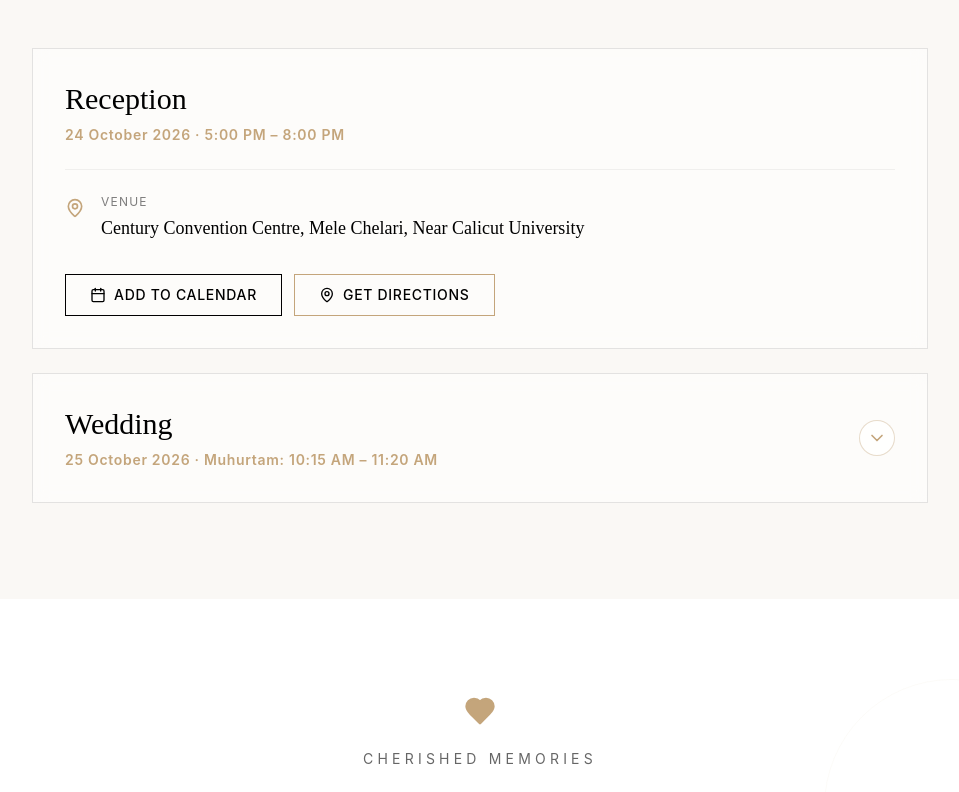
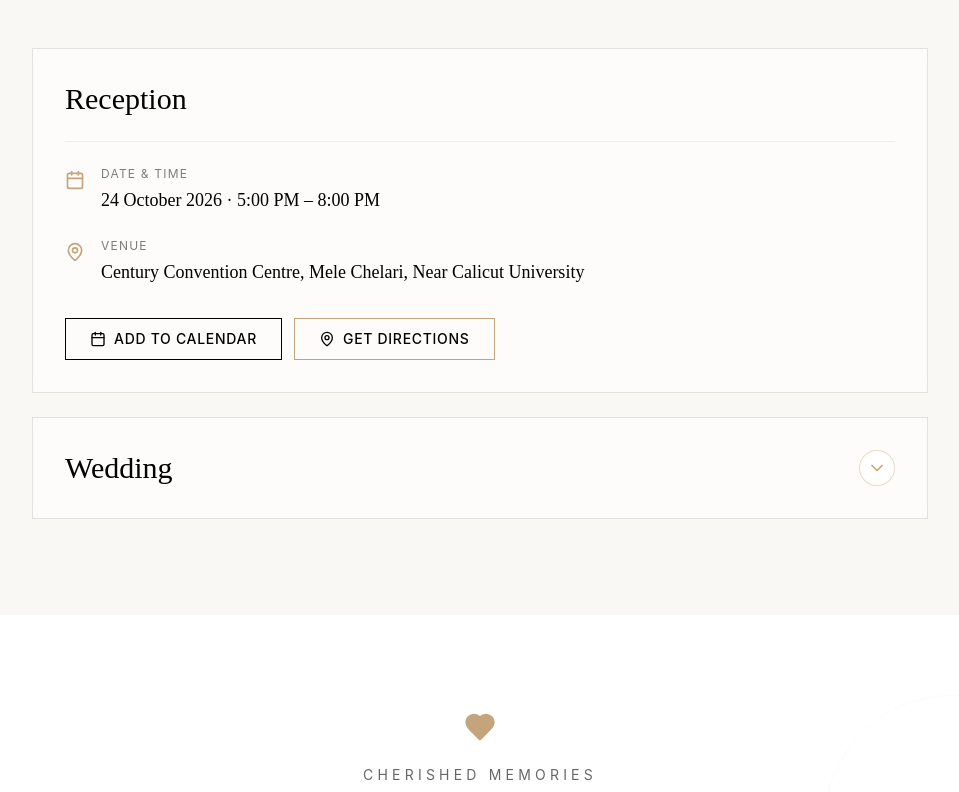
Before and after one commit to tevahdesign/for-her, a React (Vite) app: page / in a window 1280 px wide. Shown: the part 1680-2472 px from the top of the page, without its empty margins (160-1119 px from the left). Built offline with nearby package versions, Linux system fonts and the light colour scheme.

Commit message:
Initial project upload

```diff
--- a/index.html
+++ b/index.html
@@ -20,15 +20,15 @@
         (function() {
           var audio = document.getElementById('bg-audio');
           if (audio) {
-            audio.volume = 0.1;
-            var play = function() {
-              audio.play().catch(function() {});
+            audio.volume = 0.08;
+            var start = function() {
+              if (audio.paused) {
+                audio.play().catch(function() {});
+              }
             };
-            play();
-            ['pointerdown', 'touchstart', 'touchend', 'click', 'scroll', 'keydown'].forEach(function(evt) {
-              window.addEventListener(evt, function() {
-                if (audio.paused) play();
-              }, { passive: true });
+            start();
+            ['DOMContentLoaded', 'load', 'mousemove', 'pointermove', 'scroll', 'touchstart', 'click', 'keydown'].forEach(function(evt) {
+              window.addEventListener(evt, start, { passive: true });
             });
           }
         })();
--- a/src/app/components/EventsSection.tsx
+++ b/src/app/components/EventsSection.tsx
@@ -122,24 +122,29 @@ export function EventsSection() {
           </div>
         </ScrollReveal>
 
-        {/* Events Cards with Original/Old Card Styling */}
+        {/* Events Cards */}
         <div className="space-y-6">
-          {/* RECEPTION CARD - ORIGINAL DESIGN */}
+          {/* RECEPTION CARD */}
           <ScrollReveal delay={0.1}>
             <motion.div
               whileHover={{ scale: 1.01, transition: { duration: 0.2 } }}
               className="border border-black/10 bg-white/50 backdrop-blur-sm transition-all duration-300 hover:border-[#C4A57B]/50 hover:shadow-lg p-8"
             >
               <div>
-                <h3 className="font-serif text-3xl text-black mb-2">
+                <h3 className="font-serif text-3xl text-black">
                   Reception
                 </h3>
-                <p className="text-sm tracking-wider text-[#C4A57B] font-semibold font-sans">
-                  24 October 2026 · 5:00 PM – 8:00 PM
-                </p>
               </div>
 
               <div className="pt-6 mt-6 border-t border-black/5 space-y-6">
+                <div className="flex items-start gap-4">
+                  <Calendar className="w-5 h-5 text-[#C4A57B] mt-1 flex-shrink-0" />
+                  <div>
+                    <p className="text-xs tracking-widest uppercase text-black/50 font-sans mb-1">Date & Time</p>
+                    <p className="font-serif text-lg text-black font-medium">24 October 2026 · 5:00 PM – 8:00 PM</p>
+                  </div>
+                </div>
+
                 <div className="flex items-start gap-4">
                   <MapPin className="w-5 h-5 text-[#C4A57B] mt-1 flex-shrink-0" />
                   <div>
@@ -172,7 +177,7 @@ export function EventsSection() {
             </motion.div>
           </ScrollReveal>
 
-          {/* WEDDING CARD - ORIGINAL DESIGN WITH CLICKABLE DROPDOWN */}
+          {/* WEDDING CARD WITH CLICKABLE DROPDOWN */}
           <ScrollReveal delay={0.2}>
             <motion.div
               whileHover={{ scale: 1.01, transition: { duration: 0.2 } }}
@@ -181,12 +186,9 @@ export function EventsSection() {
             >
               <div className="flex justify-between items-center">
                 <div>
-                  <h3 className="font-serif text-3xl text-black mb-2">
+                  <h3 className="font-serif text-3xl text-black">
                     Wedding
                   </h3>
-                  <p className="text-sm tracking-wider text-[#C4A57B] font-semibold font-sans">
-                    25 October 2026 · Muhurtam: 10:15 AM – 11:20 AM
-                  </p>
                 </div>
                 <div className="w-9 h-9 rounded-full border border-[#C4A57B]/40 flex items-center justify-center bg-white/80 shrink-0 ml-4">
                   <ChevronDown className={`w-5 h-5 text-[#C4A57B] transition-transform duration-300 ${isWeddingOpen ? 'rotate-180' : ''}`} />
@@ -205,14 +207,11 @@ export function EventsSection() {
                     onClick={(e) => e.stopPropagation()} // Prevent card toggle when clicking inside buttons
                   >
                     <div className="pt-6 mt-6 border-t border-black/5 space-y-6">
-                      <div className="grid grid-cols-1 sm:grid-cols-2 gap-4 pb-4 border-b border-black/5">
+                      <div className="flex items-start gap-4">
+                        <Calendar className="w-5 h-5 text-[#C4A57B] mt-1 flex-shrink-0" />
                         <div>
-                          <p className="text-xs tracking-widest uppercase text-black/50 font-sans mb-1">Date</p>
-                          <p className="font-serif text-lg text-black font-semibold">25 October 2026 (Sunday)</p>
-                        </div>
-                        <div>
-                          <p className="text-xs tracking-widest uppercase text-black/50 font-sans mb-1">Muhurtam Time</p>
-                          <p className="font-serif text-lg text-[#C4A57B] font-bold">10:15 AM – 11:20 AM</p>
+                          <p className="text-xs tracking-widest uppercase text-black/50 font-sans mb-1">Date & Time</p>
+                          <p className="font-serif text-lg text-black font-medium">25 October 2026 (Sunday) · Muhurtam: 10:15 AM – 11:20 AM</p>
                         </div>
                       </div>
 
--- a/src/app/components/GallerySection.tsx
+++ b/src/app/components/GallerySection.tsx
@@ -25,7 +25,7 @@ const galleryImages: GalleryImage[] = [
   { id: 2, src: imgCelebrations, caption: 'Forever',      gridClass: 'col-span-2 row-span-1', objectPosition: 'center 52%' },
   { id: 3, src: imgMoments,      caption: 'Moments',      gridClass: 'col-span-1 row-span-1', objectPosition: 'center top' },
   { id: 4, src: imgForever,      caption: 'Celebrations', gridClass: 'col-span-1 row-span-2', objectPosition: 'center top' },
-  { id: 5, src: imgJoy,          caption: 'Joy',          gridClass: 'col-span-2 row-span-1', objectPosition: 'center center' },
+  { id: 5, src: imgJoy,          caption: 'Joy',          gridClass: 'col-span-2 row-span-1', objectPosition: 'center 25%' },
 ];
 
 export function GallerySection() {
```
Also changed, not shown: src/imports/PremiumWeddingInvitationWebsite-2/1001217333.jpg.
